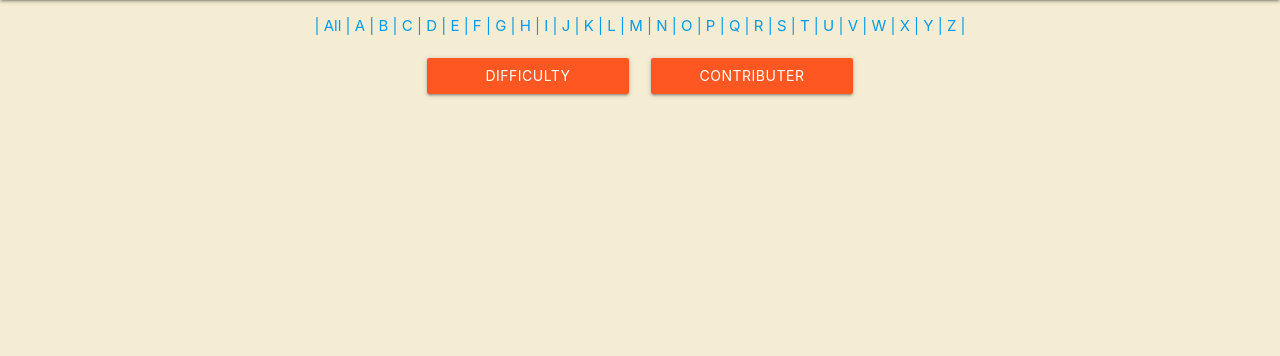
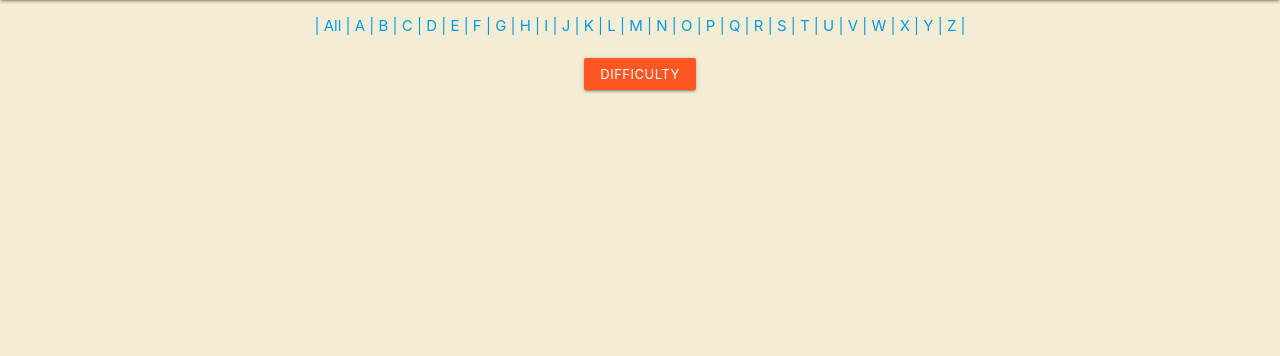
Before and after one commit to PeterKellett/project-3, a Flask app: page /browse/1 in a window 1280 px wide. Shown: the part 64-420 px from the top of the page. Run offline with Flask 2, Linux system fonts and the light colour scheme; data that the repository does not hold is empty; some libraries are stand-ins or nearby versions.

Commit message:
Removed Contributers dropdown menu.

```diff
--- a/templates/browse.html
+++ b/templates/browse.html
@@ -14,10 +14,10 @@
     </div>
 
     <div class="row center-align">
-      <div class="col s5 offset-s1 m4 offset-m2 l3 offset-l3">
+      <div class="col s6 offset-s3 l2 offset-l5">
         <!-- Dropdown Trigger -->
         <a
-          class="dropdown-trigger deep-orange btn"
+          class="dropdown-trigger deep-orange btn-small"
           href="#"
           data-target="dropdown1"
           >Difficulty</a
@@ -43,34 +43,7 @@
         </ul>
       </div>
 
-      <div class="col s5 m4 l3">
-        <!-- Dropdown Trigger -->
-        <a
-          class="dropdown-trigger deep-orange btn"
-          href="#"
-          data-target="dropdown2"
-          >Contributer</a
-        >
-        <!-- Dropdown Structure -->
-        <ul id="dropdown2" class="dropdown-content deep-orange">
-          <li>
-            <a
-              class="white-text"
-              href="{{url_for('search', search_category='all')}}"
-              >All</a
-            >
-          </li>
-          {% for contributer in contributers %}
-          <li>
-            <a
-              class="white-text"
-              href="{{url_for('my_puzzles', id=contributer['_id'])}}"
-              >{{ contributer.username }}</a
-            >
-          </li>
-          {% endfor %}
-        </ul>
-      </div>
+
     </div>
   </div>
 
```
